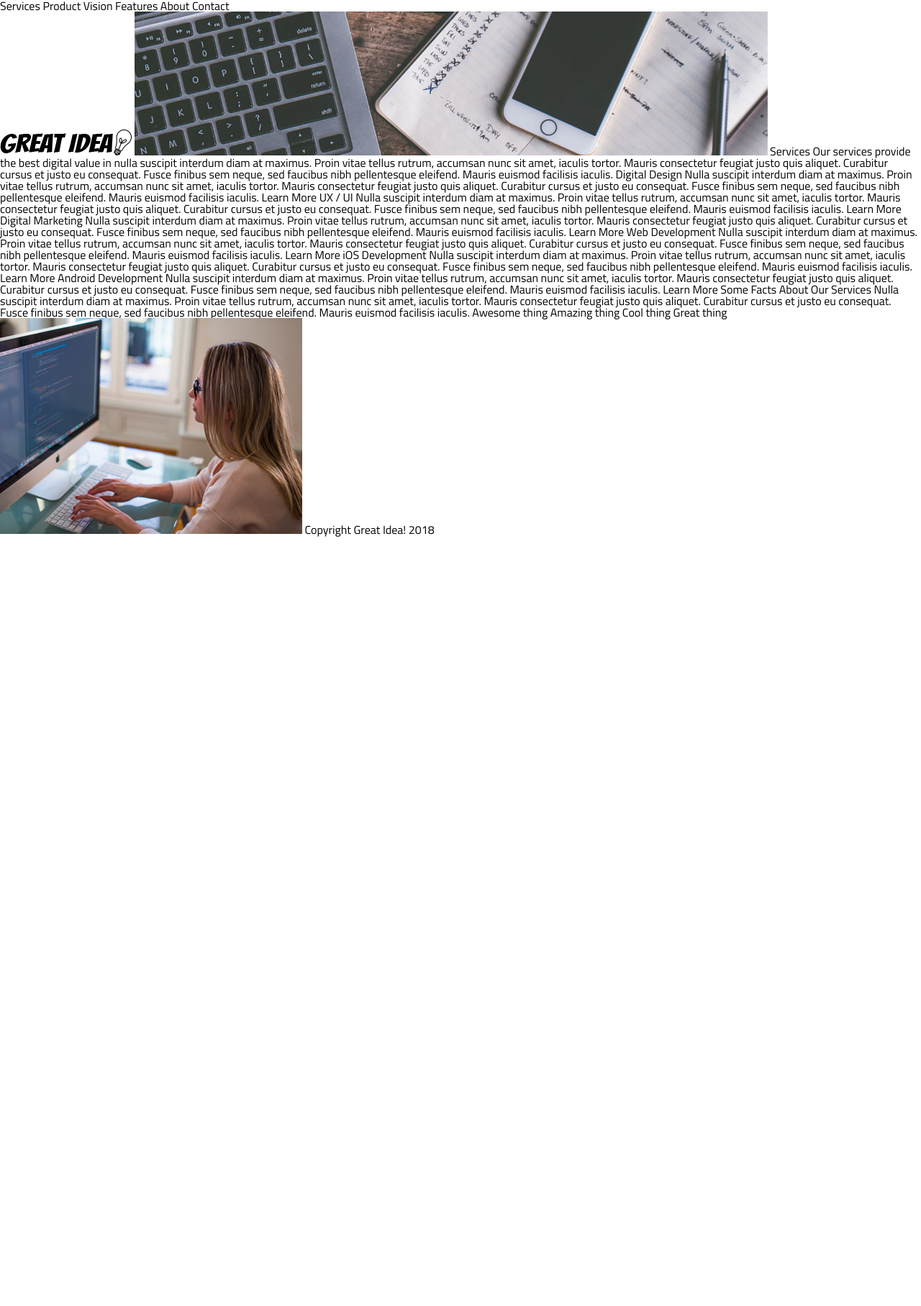
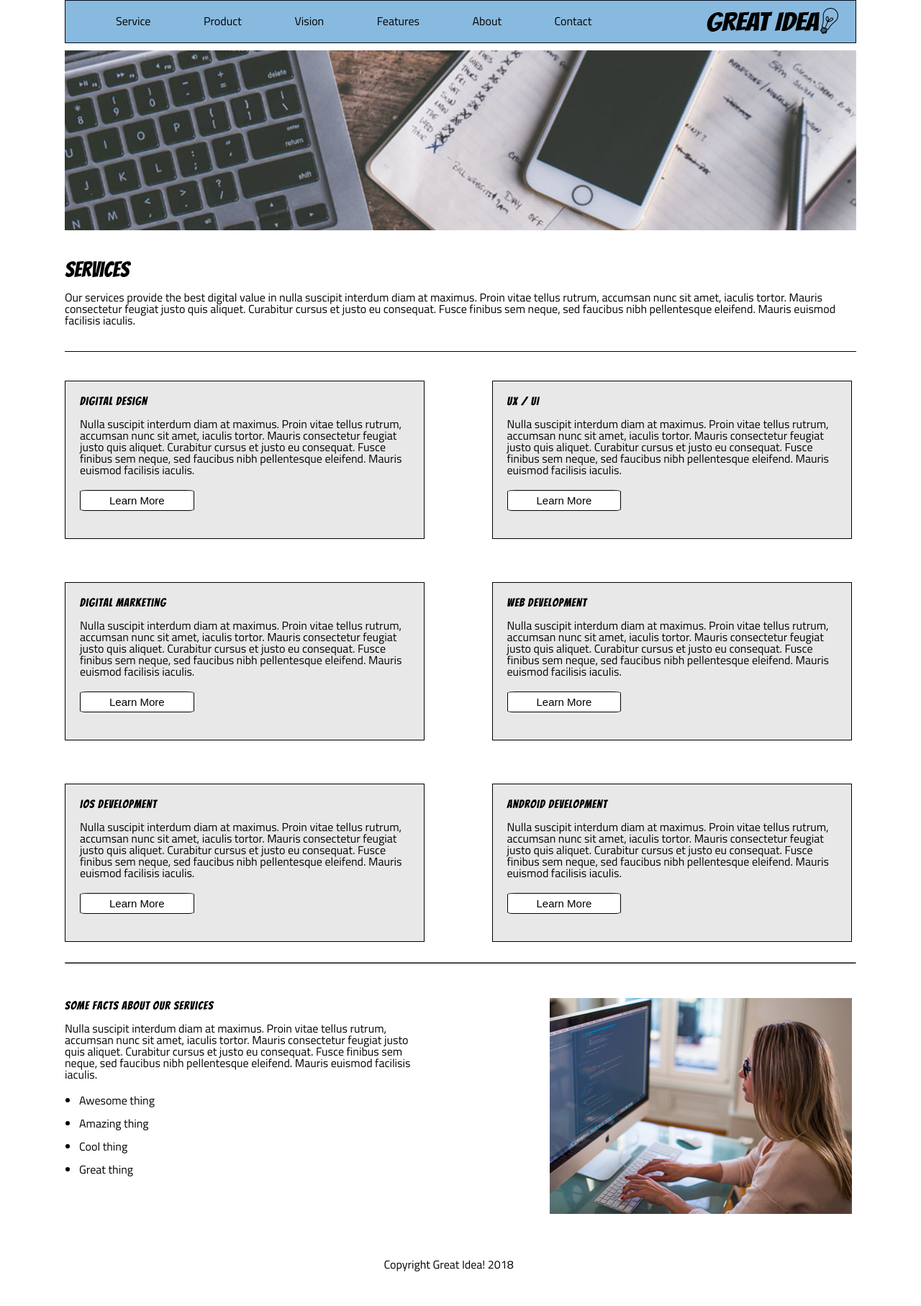
Before and after one commit to Pwolfe39/Lambda-Great-Idea-Flexbox, a plain HTML site: page great-idea/services.html in a window 1280 px wide. Shown: the whole page at 72% size. Before the commit the page ends 800 px from the top, so only its background shows below. Drawn offline with Linux system fonts and the light colour scheme.

Commit message:
Fixed the updating code issue

```diff
--- a/great-idea/css/index.css
+++ b/great-idea/css/index.css
@@ -1,7 +1,3 @@
-/* http://meyerweb.com/eric/tools/css/reset/
-   v2.0 | 20110126
-   License: none (public domain)
-*/
 
 html, body, div, span, applet, object, iframe,
 h1, h2, h3, h4, h5, h6, p, blockquote, pre,
@@ -55,12 +51,257 @@ table {
 html, body {
     height: 100%;
     font-family: 'Titillium Web', sans-serif;
+
 }
 
-h1, h2, h3, h4, h5 {
+h2, h3, h4, h5 {
     font-family: 'Bangers', cursive;
     letter-spacing: 1px;
     margin-bottom: 15px;
 }
 
 /* Copy and paste your work from yesterday here and start to refactor into flexbox */
+/* navigation*/
+
+.container-one {
+    display: flex;
+    justify-content: center;
+    padding-bottom: 70px
+}
+.navigation {
+    width: 1100px;
+    height: 60px;
+    padding-top: 20px;
+    background-color: #88B9DF;
+    border: 1px solid #000B1B;
+    position: fixed;
+    z-index: 1;
+}
+
+a {
+    margin-left: 70px;
+    text-decoration: none;
+    color: /*#C0C0C0;*/ black;
+}
+
+.logo {
+    margin-left: 90px;
+    margin-top: -10px;
+    position: absolute;
+}
+
+
+/* header */
+.header-one {
+    width: 1100px;
+    border-bottom: 1px solid black;
+    margin: 0 auto;
+    padding-bottom: 60px;
+    padding-top: 70px;
+    border-bottom: 1px solid black;
+}
+
+.container {
+    display: flex;
+    justify-content: center;
+}
+
+.h1-container {
+    font-size: 80px;
+    position: relative;
+    top: 55px;
+    left: 90px;
+}
+
+/* first span element*/
+.move-1 {
+    margin-left: -35px;
+}
+
+/* second span element*/
+.move-2 {
+    margin-left: 80px;
+}
+
+/*
+button {
+    position: relative;
+    right: 182px;
+    bottom: 46px;
+    padding: 5px 40px;
+    border: 1px solid black;
+    background-color: white;
+    font-size: 15px;
+}
+*/
+
+.button-header {
+    align-self: flex-end;
+    position: relative;
+    left: -170px;
+    top: -50px;
+}
+
+.img-container {
+    position: relative;
+    left: 20px;
+}
+
+/* section-one */
+.section-one {
+    width: 1100px;
+    margin: 0 auto;
+    display: flex;
+}
+
+.div-p-h3 {
+    padding-left: 6px;
+    margin-top: 40px;
+}
+
+
+/* section-two */
+.section-two {
+    display: flex;
+    justify-content: center;
+    margin-top: 40px;
+}
+
+.middle-img {
+    width: 1100px;
+}
+
+.section-three {
+    display: flex;
+    margin: 0 auto;
+    border-bottom: 1px solid black;
+    justify-content: center;
+    width: 1100px;
+    padding-top: 40px;
+    padding-bottom: 40px;
+}
+
+
+.address {
+    position: relative;
+    width: 200px;
+    left: 400px;
+    top: 40px;
+/*
+    margin-left: 400px;
+    margin-top: 40px;
+    padding-bottom: 40px;
+*/
+}
+
+.copyright {
+    margin: 0 auto;
+    width: 213px;
+    padding-bottom: 50px
+
+}
+
+/* Services CSS section/////////////////////*/
+
+.header-img {
+    display: flex;
+    justify-content: center;
+
+
+}
+.services-header-img {
+    width: 1100px;
+}
+
+.services-header {
+    display: flex;
+    justify-content: center;
+}
+
+.services-h1-text {
+    width: 1100px;
+    margin-top: 40px;
+    padding-bottom: 35px;
+    border-bottom: 1px solid black;
+}
+
+h1 {
+    font-family: 'Bangers', cursive;;
+    font-size: 30px;
+    margin-bottom: 15px;
+}
+
+
+.services-categories {
+    margin: 0 auto;
+    width: 1100px;
+    padding-bottom: 20px;
+}
+
+.categories {
+    margin-top: 40px;
+    width: 500px;
+    height: 220px;
+    border: 1px solid black;
+    display: inline-block;
+    padding: 20px 20px;
+    background-color:  #e8e8e8 ;
+}
+
+
+button {
+    position: relative;
+    top: 20px;
+    left: 0px;
+    border-radius: 7%;
+    position: relative;
+    right: 182px;
+    bottom: 46px;
+    padding: 5px 40px;
+    border: 1px solid black;
+    background-color: white;
+    font-size: 15px;
+}
+
+.cat-align-two {
+    margin-left: 90px;
+}
+
+.some-facts-img {
+   margin: 0 auto;
+    width: 1100px;
+}
+
+.cont {
+    margin: 0 auto;
+    width: 1100px;
+}
+
+.mover {
+    display: inline-block;
+    width: 500px;
+}
+
+.move {
+    display: inline-block;
+    margin-left: 170px;
+    position: relative;
+    top: 40px;
+}
+
+ul {
+    margin-top: 20px;
+    margin-left: 20px;
+    list-style-type: initial;
+}
+
+.hr {
+    border-bottom: 1px solid black;
+    width: 1100px;
+
+}
+
+footer {
+    position: relative;
+    top: 100px;
+}
--- a/great-idea/services.html
+++ b/great-idea/services.html
@@ -16,91 +16,95 @@
 </head>
 
   <body>
-    <header>
-    <a href=""></a>Services
-    Product
-    Vision
-    Features
-    About
-    Contact
-    </header>
-<img class="logo" src="img/logo.png" alt="Great Idea! Company logo.">
+    <div class="container-one">
+            <nav class="navigation">
+              <a href="services.html">Service</a>
+              <a href="#">Product</a>
+              <a href="#">Vision</a>
+              <a href="#">Features</a>
+              <a href="#">About</a>
+              <a href="#">Contact</a>
+             <a href="index.html"><img class="logo" src="img/logo.png" alt="Great Idea! Company logo."></a>
+            </nav>
+        </div>
 
+        <section class="header-img">
+            <img class="services-header-img" src="img/services-header.jpg" alt="Our services header image">
+        </section>
 
-<img class="services-header-img" src="img/services-header.jpg" alt="Our services header image">
+        <section class="services-header">
+            <div class="services-h1-text">
+              <h1>Services</h1>
+              <p>Our services provide the best digital value in nulla suscipit interdum diam at maximus. Proin vitae tellus rutrum, accumsan nunc sit amet, iaculis tortor. Mauris consectetur feugiat justo quis aliquet. Curabitur cursus et justo eu consequat. Fusce finibus sem neque, sed faucibus nibh pellentesque eleifend. Mauris euismod facilisis iaculis.</p>
+            </div>
+        </section>
 
-Services
+        <section class="services-categories">
+            <div class="categories cat-align-one">
+              <h3>Digital Design</h3>
+              <p>Nulla suscipit interdum diam at maximus. Proin vitae tellus rutrum, accumsan nunc sit amet, iaculis tortor. Mauris consectetur feugiat justo quis aliquet. Curabitur cursus et justo eu consequat. Fusce finibus sem neque, sed faucibus nibh pellentesque
+                eleifend. Mauris euismod facilisis iaculis.</p>
+              <button type="button">Learn More</button>
+            </div>
+            <div class="categories cat-align-two">
+              <h3>UX / UI</h3>
+              <p>Nulla suscipit interdum diam at maximus. Proin vitae tellus rutrum, accumsan nunc sit amet, iaculis tortor. Mauris consectetur feugiat justo quis aliquet. Curabitur cursus et justo eu consequat. Fusce finibus sem neque, sed faucibus nibh pellentesque
+              eleifend. Mauris euismod facilisis iaculis.</p>
+              <button type="button">Learn More</button>
+            </div>
+        </section>
 
-Our services provide the best digital value in nulla suscipit interdum diam at maximus. Proin vitae tellus rutrum, accumsan nunc sit amet, iaculis tortor. Mauris consectetur feugiat justo quis aliquet. Curabitur cursus et justo eu consequat. Fusce finibus sem neque, sed faucibus nibh pellentesque eleifend. Mauris euismod facilisis iaculis.
+        <section class="services-categories">
+            <div class="categories">
+              <h3>Digital Marketing</h3>
+              <p>Nulla suscipit interdum diam at maximus. Proin vitae tellus rutrum, accumsan nunc sit amet, iaculis tortor. Mauris consectetur feugiat justo quis aliquet. Curabitur cursus et justo eu consequat. Fusce finibus sem neque, sed faucibus nibh pellentesque
+              eleifend. Mauris euismod facilisis iaculis.</p>
+              <button type="button">Learn More</button>
+            </div>
+            <div class="categories cat-align-two ">
+              <h3>Web Development</h3>
+              <p>Nulla suscipit interdum diam at maximus. Proin vitae tellus rutrum, accumsan nunc sit amet, iaculis tortor. Mauris consectetur feugiat justo quis aliquet. Curabitur cursus et justo eu consequat. Fusce finibus sem neque, sed faucibus nibh pellentesque
+              eleifend. Mauris euismod facilisis iaculis.</p>
+              <button type="button">Learn More</button>
+            </div>
+        </section>
 
+        <section class="services-categories">
+            <div class="categories">
+              <h3>iOS Development</h3>
+              <p>Nulla suscipit interdum diam at maximus. Proin vitae tellus rutrum, accumsan nunc sit amet, iaculis tortor. Mauris consectetur feugiat justo quis aliquet. Curabitur cursus et justo eu consequat. Fusce finibus sem neque, sed faucibus nibh pellentesque
+              eleifend. Mauris euismod facilisis iaculis.</p>
+              <button type="button">Learn More</button>
+            </div>
+            <div class="categories cat-align-two ">
+              <h3>Android Development</h3>
+              <p>Nulla suscipit interdum diam at maximus. Proin vitae tellus rutrum, accumsan nunc sit amet, iaculis tortor. Mauris consectetur feugiat justo quis aliquet. Curabitur cursus et justo eu consequat. Fusce finibus sem neque, sed faucibus nibh pellentesque
+              eleifend. Mauris euismod facilisis iaculis.</p>
+              <button type="button">Learn More</button>
+            </div>
+        </section>
 
-Digital Design
+        <hr class="hr">
 
-Nulla suscipit interdum diam at maximus. Proin vitae tellus rutrum, accumsan nunc sit amet, iaculis tortor. Mauris consectetur feugiat justo quis aliquet. Curabitur cursus et justo eu consequat. Fusce finibus sem neque, sed faucibus nibh pellentesque
-eleifend. Mauris euismod facilisis iaculis.
+        <section class="some-facts-img cont">
+            <div class=" mover">
+              <h3>Some Facts About Our Services</h3>
+              <p>Nulla suscipit interdum diam at maximus. Proin vitae tellus rutrum, accumsan nunc sit amet, iaculis tortor. Mauris consectetur feugiat justo quis aliquet. Curabitur cursus et justo eu consequat. Fusce finibus sem neque, sed faucibus nibh pellentesque
+              eleifend. Mauris euismod facilisis iaculis.</p>
+             <ul>
+               <li>Awesome thing</li><br>
+               <li>Amazing thing</li><br>
+               <li>Cool thing</li><br>
+               <li>Great thing</li><br>
+             </ul>
+            </div>
+            <div class="move">
+              <img class="services-info-img" src="img/services-info.png" alt="one of our employees hard at work">
+           </div>
+        </section>
 
-Learn More
-
-
-
-UX / UI
-
-Nulla suscipit interdum diam at maximus. Proin vitae tellus rutrum, accumsan nunc sit amet, iaculis tortor. Mauris consectetur feugiat justo quis aliquet. Curabitur cursus et justo eu consequat. Fusce finibus sem neque, sed faucibus nibh pellentesque
-eleifend. Mauris euismod facilisis iaculis.
-
-Learn More
-
-
-
-Digital Marketing
-
-Nulla suscipit interdum diam at maximus. Proin vitae tellus rutrum, accumsan nunc sit amet, iaculis tortor. Mauris consectetur feugiat justo quis aliquet. Curabitur cursus et justo eu consequat. Fusce finibus sem neque, sed faucibus nibh pellentesque
-eleifend. Mauris euismod facilisis iaculis.
-
-Learn More
-
-
-
-Web Development
-
-Nulla suscipit interdum diam at maximus. Proin vitae tellus rutrum, accumsan nunc sit amet, iaculis tortor. Mauris consectetur feugiat justo quis aliquet. Curabitur cursus et justo eu consequat. Fusce finibus sem neque, sed faucibus nibh pellentesque
-eleifend. Mauris euismod facilisis iaculis.
-
-Learn More
-
-
-
-iOS Development
-
-Nulla suscipit interdum diam at maximus. Proin vitae tellus rutrum, accumsan nunc sit amet, iaculis tortor. Mauris consectetur feugiat justo quis aliquet. Curabitur cursus et justo eu consequat. Fusce finibus sem neque, sed faucibus nibh pellentesque
-eleifend. Mauris euismod facilisis iaculis.
-
-Learn More
-
-
-
-Android Development
-
-Nulla suscipit interdum diam at maximus. Proin vitae tellus rutrum, accumsan nunc sit amet, iaculis tortor. Mauris consectetur feugiat justo quis aliquet. Curabitur cursus et justo eu consequat. Fusce finibus sem neque, sed faucibus nibh pellentesque
-eleifend. Mauris euismod facilisis iaculis.
-
-Learn More
-
-
-Some Facts About Our Services
-
-Nulla suscipit interdum diam at maximus. Proin vitae tellus rutrum, accumsan nunc sit amet, iaculis tortor. Mauris consectetur feugiat justo quis aliquet. Curabitur cursus et justo eu consequat. Fusce finibus sem neque, sed faucibus nibh pellentesque
-eleifend. Mauris euismod facilisis iaculis.
-
-
-Awesome thing
-Amazing thing
-Cool thing
-Great thing
-
-<img class="services-info-img" src="img/services-info.png" alt="one of our employees hard at work">
-
-Copyright Great Idea! 2018
-
+        <footer>
+           <p class="copyright">Copyright Great Idea! 2018</p>
+        </footer>
   </body>
 </html>
```
Also changed, not shown: great-idea/index.html (+43 -40 lines), great-idea/products.html (added, +44 -0 lines).
